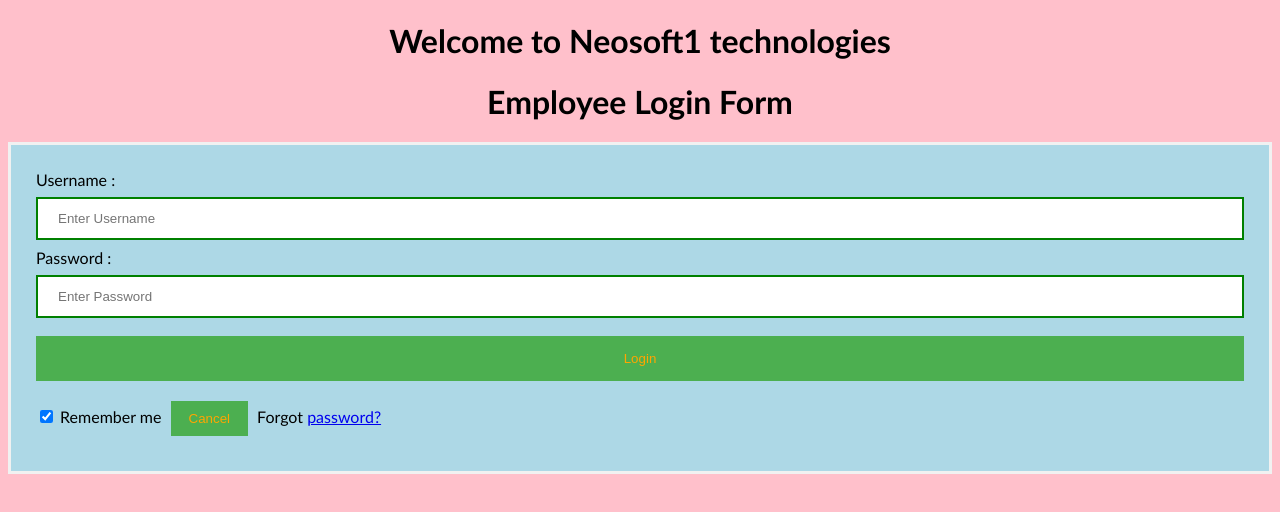
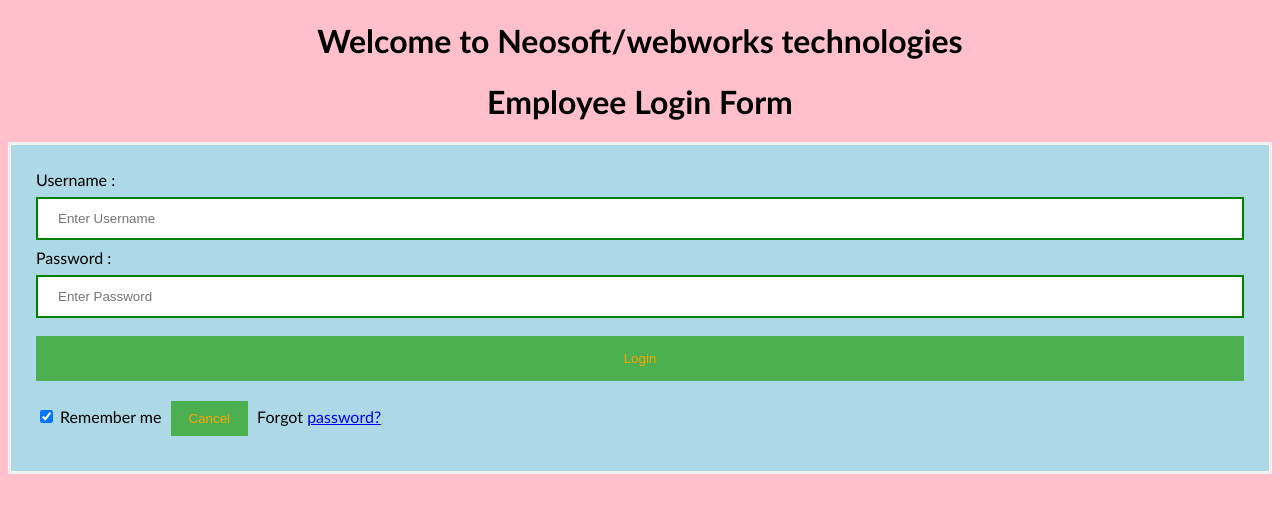
Before and after one commit to nirajvishwakarma/keel-prac, a plain HTML site: page index.html in a window 1280 px wide. Drawn offline with Linux system fonts and the light colour scheme.

Commit message:
index.html chnage

```diff
--- a/index.html
+++ b/index.html
@@ -45,7 +45,7 @@
 </style>
 </head>
 <body>
-	<center> <h1> Welcome to Neosoft1 technologies </h1> </center>
+	<center> <h1> Welcome to Neosoft/webworks technologies </h1> </center>
 
     <center> <h1> Employee Login Form </h1> </center>
     <form>
```
